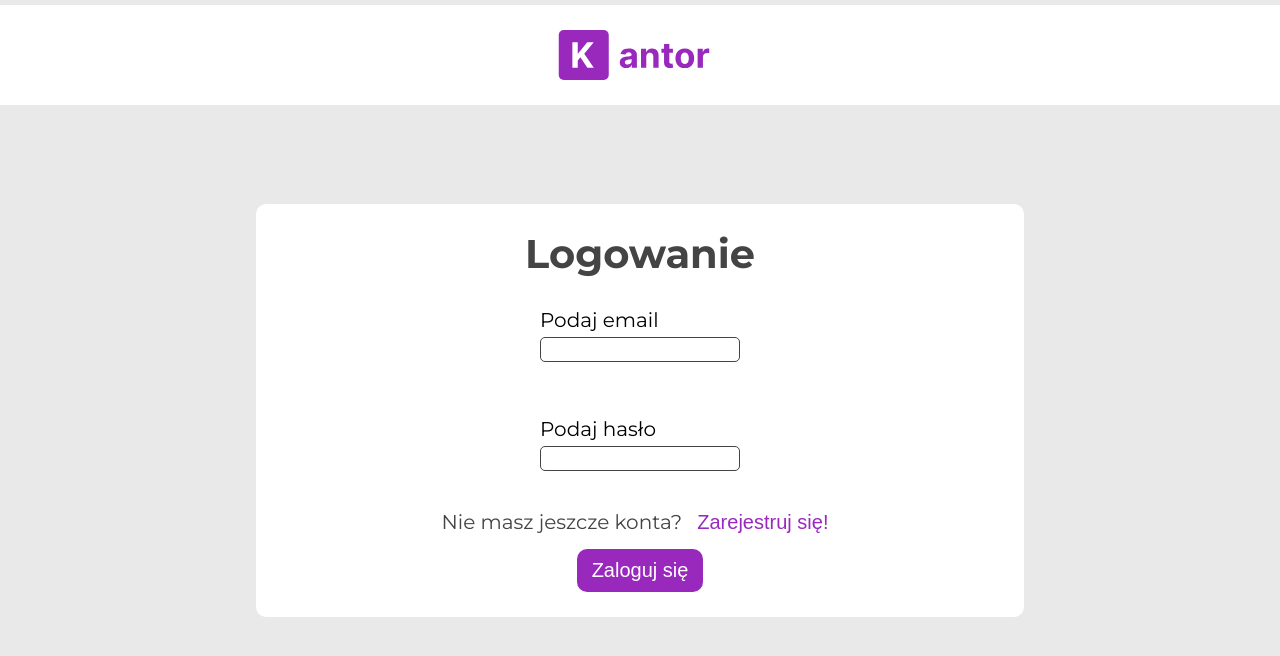
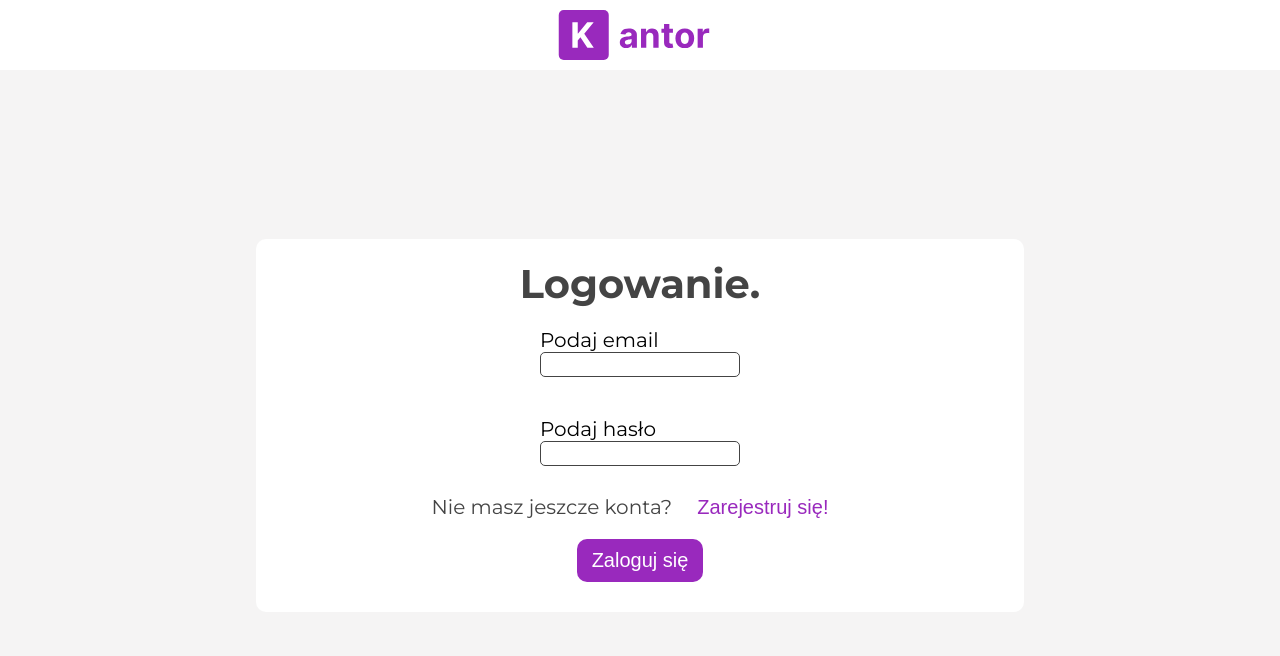
Before and after one commit to PiotrPiwowarski/Kantor-frontend, a React (Create React App) app: page / in a window 1280 px wide. Shown: the top 656 px of the page. Built offline with nearby package versions, Linux system fonts and the light colour scheme.

Commit message:
new commit

```diff
--- a/src/components/bars/bars.module.css
+++ b/src/components/bars/bars.module.css
@@ -1,12 +1,11 @@
 .bar {
-    position: absolute;
-    top: 0;
-    left: 0;
+    position: fixed;
+    top: 0px;
     width: 100%;
     display: flex;
     align-items: center;
-    padding: 20px;
     background-color: #fff;
+    padding: 10px 0px;
 }
 
 .application {
--- a/src/components/buttons/buttons.module.css
+++ b/src/components/buttons/buttons.module.css
@@ -1,6 +1,7 @@
 button {
     font-size: 20px;
     padding: 0px 10px;
+    margin: 10px;
 }
 
 .acceptBtn {
--- a/src/components/forms/LoginForm.jsx
+++ b/src/components/forms/LoginForm.jsx
@@ -37,7 +37,7 @@ export const LoginForm = ({ setActivePage }) => {
 
 	return (
 		<div className={styles.content}>
-			<h1>Logowanie</h1>
+			<h1>Logowanie.</h1>
 			{error && <p className={styles.error}>{error}</p>}
 			<label>
 				Podaj email
--- a/src/components/forms/forms.module.css
+++ b/src/components/forms/forms.module.css
@@ -10,6 +10,8 @@
     justify-content: space-around;
     overflow: auto;
     padding: 20px;
+    margin-top: 100px;
+    margin-bottom: 50px;
 }
 
 label {
--- a/src/components/mains/Home.jsx
+++ b/src/components/mains/Home.jsx
@@ -1,17 +1,20 @@
 import styles from './mains.module.css';
 import { HomeBar } from '../bars/HomeBar';
 import { LoginForm } from '../forms/LoginForm';
-import {RegistrationForm} from '../forms/RegistrationForm';
-import {useState} from 'react';
+import { RegistrationForm } from '../forms/RegistrationForm';
+import { useState } from 'react';
 
 export const Home = () => {
+	const [activePage, setActivePage] = useState('login');
 
-    const [activePage, setActivePage] = useState('login');
-
-    return (
-        <div className={styles.background}>
-            <HomeBar />
-            {activePage === 'login' ? <LoginForm setActivePage={setActivePage} /> : <RegistrationForm setActivePage={setActivePage} />}
-        </div>
-    );
-}
+	return (
+		<div className={styles.page}>
+			<HomeBar />
+			{activePage === 'login' ? (
+				<LoginForm setActivePage={setActivePage} />
+			) : (
+				<RegistrationForm setActivePage={setActivePage} />
+			)}
+		</div>
+	);
+};
--- a/src/components/mains/mains.module.css
+++ b/src/components/mains/mains.module.css
@@ -1,7 +1,8 @@
-.background {
+.page {
+    min-height: 100vh;
     min-width: 100vw;
-    min-height: 100vh;
     display: flex;
+    flex-direction: column;
+    justify-content: center;
     align-items: center;
-    justify-content: center;
 }
--- a/src/index.css
+++ b/src/index.css
@@ -4,8 +4,6 @@
 	box-sizing: border-box;
 	margin: 0;
 	padding: 0;
-	margin-top: 5px;
-	margin-bottom: 5px;
 }
 
 body {
@@ -16,7 +14,7 @@ html,
 body {
 	height: 100%;
 	font-size: 20px;
-	background-color: rgb(234, 233, 233);
+	background-color: rgb(245, 244, 244);
 }
 
 h1, h2, p {
```
